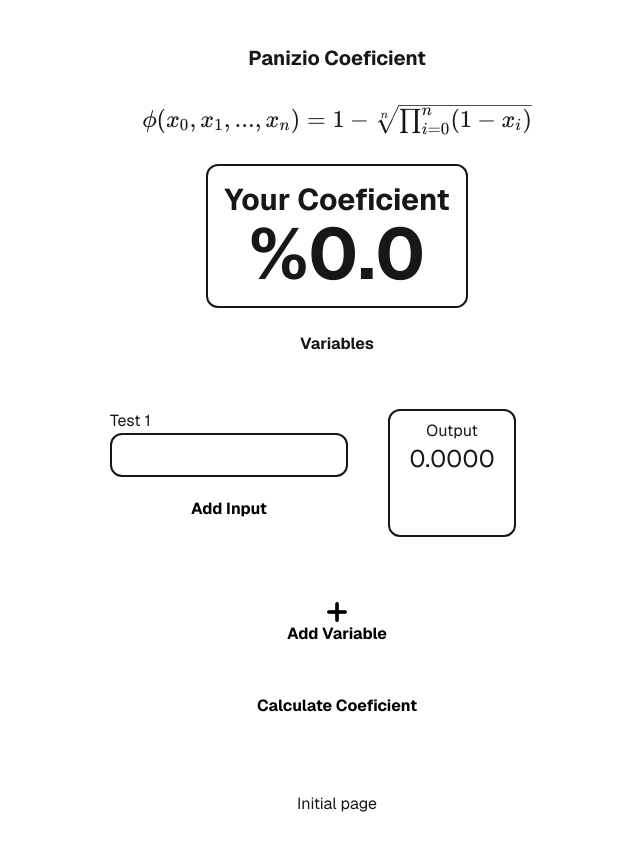
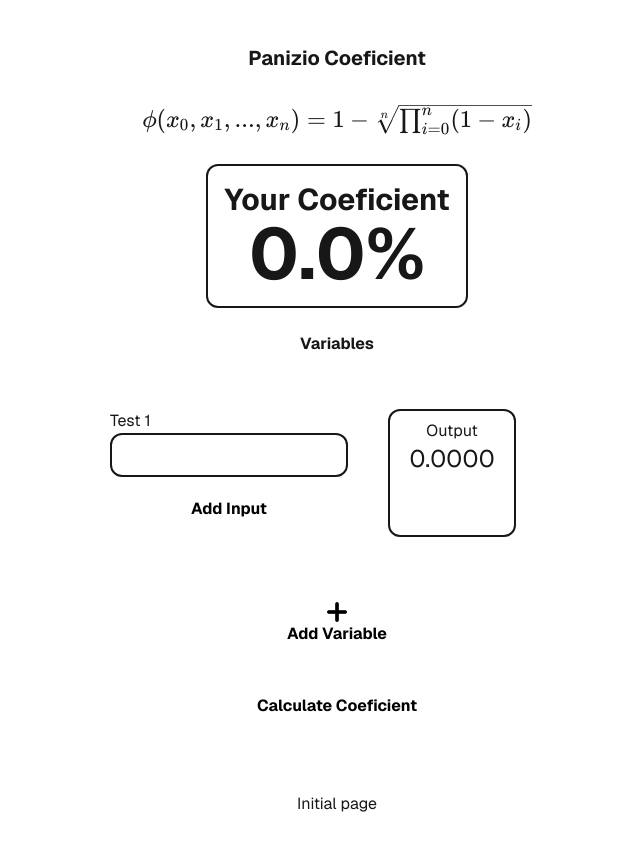
Before and after one commit to Thales3006/The-Coeficient, a Next.js app: page /calc in a window 1280 px wide. Shown: the top 850 px of the page, without its empty margins (303-943 px from the left). Built offline with nearby package versions, Linux system fonts and the light colour scheme.

Commit message:
removing only one time use component coeficient

```diff
--- a/src/app/calc/components/Calculation.tsx
+++ b/src/app/calc/components/Calculation.tsx
@@ -1,9 +1,8 @@
 'use client';
 
 import { Button } from "@/components";
-import Variables from "./Variables";
+import { Variables } from ".";
 import { useState } from "react";
-import { Coeficient } from ".";
 
 export default function Calculation() {
 
@@ -15,8 +14,14 @@ export default function Calculation() {
     }
 
     return (
-      <div className="flex flex-col items-center gap-6">
-        <Coeficient value={"%"+(finalResult*100).toFixed(1)}/>
+        <div className="flex flex-col items-center gap-6">
+          <div className='flex-col flex items-center
+        border-2 p-4 rounded-xl
+        font-bold text-3xl'
+        >
+          <h1>Your Coeficient</h1>
+          <h1 className="text-7xl">{(finalResult*100).toFixed(1)+"%"}</h1>
+        </div>
 
         <Variables title="Variables" setResult={setResult}></Variables>
 
--- a/src/app/calc/components/Coeficient.tsx
+++ /dev/null
@@ -1,15 +0,0 @@
-'use client';
-
-export default function OutputBox({ value}: {
-    value: string;
-}) {
-  return (
-      <div className='flex-col flex items-center
-      border-2 p-4 rounded-xl
-      font-bold text-3xl'
-      >
-        <h1>Your Coeficient</h1>
-        <h1 className="text-7xl">{value}</h1>
-      </div>
-    );
-}
--- a/src/app/calc/components/index.tsx
+++ b/src/app/calc/components/index.tsx
@@ -3,4 +3,3 @@ export { default as Variable } from './Variable';
 export { default as Variables } from './Variables';
 export { default as Tests } from './Tests';
 export { default as Calculation } from './Calculation';
-export { default as Coeficient } from './Coeficient';
```
